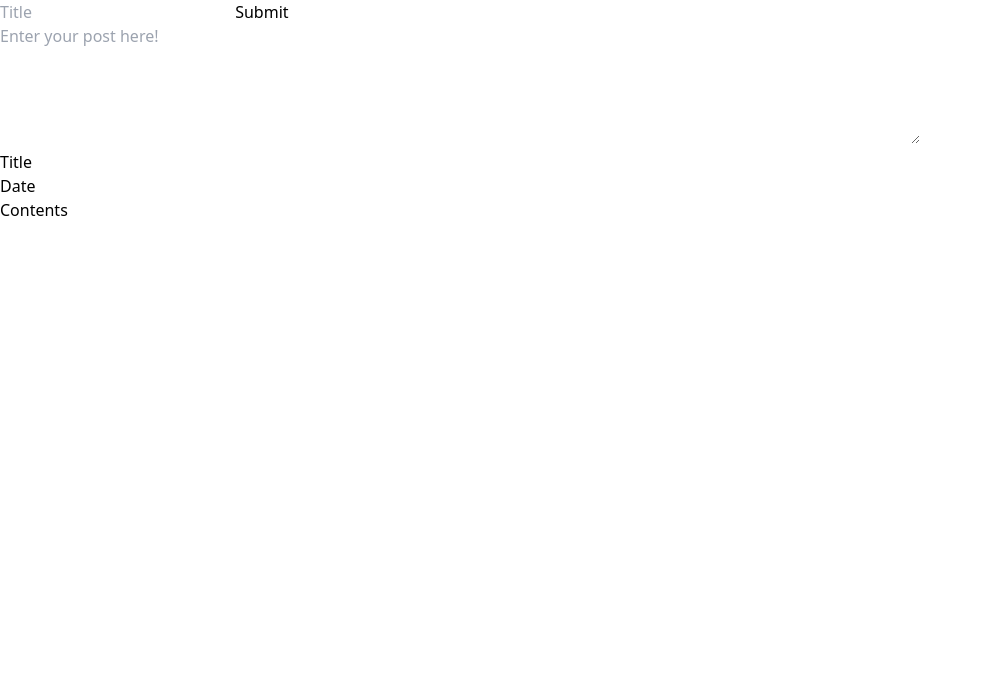
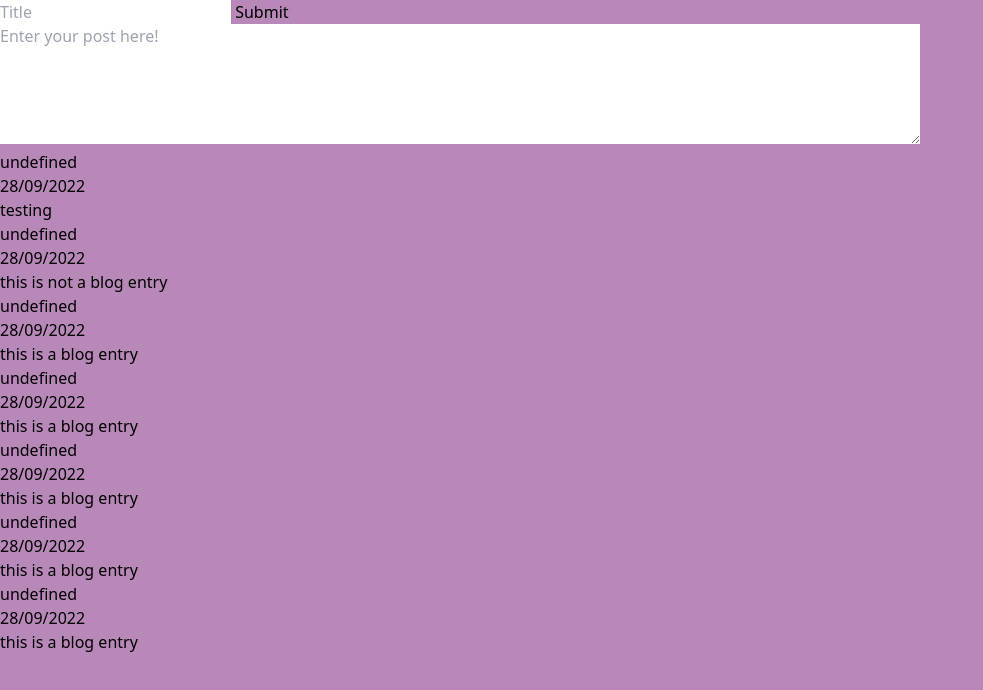
Before and after one commit to emilkjuka/svelte-blog-application, a Svelte app in the folder blog/: page / in a window 1280 px wide. Shown: the top 690 px of the page, without its empty margins (0-983 px from the left). Built offline with nearby package versions, Linux system fonts and the light colour scheme.

Commit message:
Setting up store and reading from json file

```diff
--- a/blog/index.html
+++ b/blog/index.html
@@ -8,7 +8,7 @@
   <title>Svelte Blog Application</title>
 </head>
 
-<body>
+<body class="custom">
     <div id="app" ></div>
     <script type="module" src="/src/main.ts"></script>
 </body>
--- a/blog/src/app.css
+++ b/blog/src/app.css
@@ -1,3 +1,8 @@
 @tailwind base;
 @tailwind components;
 @tailwind utilities;
+
+
+.custom{
+    background-color: rgb(184, 136, 184);
+}
--- a/blog/src/components/BlogPost.svelte
+++ b/blog/src/components/BlogPost.svelte
@@ -1,11 +1,13 @@
 <script>
     import Card from "./Card.svelte";
+
+    export let post;
 </script>
 
 <Card>
     <div class="flex  justify-between mb-4">
-        <div class="text-white font-bold text-xl">Title</div>
-        <div class="text-white font-bold text-xl">Date</div>
+        <div class="text-white font-bold text-xl">{post.title}</div>
+        <div class="text-white font-bold text-xl">{post.date}</div>
     </div>
-    <div class="bg-white h-[7rem] rounded-md p-2">Contents</div>
+    <div class="bg-white h-[7rem] rounded-md p-2">{post.content}</div>
 </Card>
--- a/blog/src/components/Card.svelte
+++ b/blog/src/components/Card.svelte
@@ -1,9 +1,8 @@
 <script lang="ts">
 </script>
 
-<div class=" p-1 h-48 w-[768px] rounded-xl bg-orange-400 m-2 p-4">
+<div class=" p-2 h-48 w-[768px] rounded-xl bg-orange-400 m-2 p-4">
    <slot></slot>
 </div>
-
 <style>
 </style>
--- a/blog/src/components/MainFeed.svelte
+++ b/blog/src/components/MainFeed.svelte
@@ -1,10 +1,18 @@
-<script>
+<script lang="ts">
     import BlogPost from "./BlogPost.svelte";
-    import NewPost from "./NewPost.svelte";
+    import { postsData } from "../stores/blogStore";
 
-    let contents = "this is the first container";
+    let tempData;
+    postsData.subscribe(data =>
+    {
+        tempData = data;
+        console.log(tempData)
+    });
+
 </script>
 
 <div class=" flex-row justify-center align-middle">
-<BlogPost></BlogPost>
+    {#each tempData as post}
+        <BlogPost post={post}></BlogPost>
+    {/each}
 </div>
--- /dev/null
+++ b/blog/src/routes/test.svelte
@@ -0,0 +1 @@
+this is a test
--- /dev/null
+++ b/blog/src/static/postsData.json
@@ -0,0 +1,37 @@
+    [
+        {
+            "author": "unknown",
+            "date": "28/09/2022",
+            "content": "testing"
+        },
+        {
+            "author": "unknown",
+            "date": "28/09/2022",
+            "content": "this is not a blog entry"
+        },
+        {
+            "author": "unknown",
+            "date": "28/09/2022",
+            "content": "this is a blog entry"
+        },
+        {
+            "author": "unknown",
+            "date": "28/09/2022",
+            "content": "this is a blog entry"
+        },
+        {
+            "author": "unknown",
+            "date": "28/09/2022",
+            "content": "this is a blog entry"
+        },
+        {
+            "author": "unknown",
+            "date": "28/09/2022",
+            "content": "this is a blog entry"
+        },
+        {
+            "author": "unknown",
+            "date": "28/09/2022",
+            "content": "this is a blog entry"
+        }
+    ]
--- /dev/null
+++ b/blog/src/stores/blogStore.ts
@@ -0,0 +1,6 @@
+import { writable } from "svelte/store";
+
+import data from "../static/postsData.json";
+
+
+export const postsData = writable(data);
--- a/blog/tsconfig.json
+++ b/blog/tsconfig.json
@@ -4,7 +4,9 @@
     "target": "ESNext",
     "useDefineForClassFields": true,
     "module": "ESNext",
+    "moduleResolution": "node",
     "resolveJsonModule": true,
+    "esModuleInterop": true,
     "baseUrl": ".",
     /**
      * Typecheck JS in `.svelte` and `.js` files by default.
```
